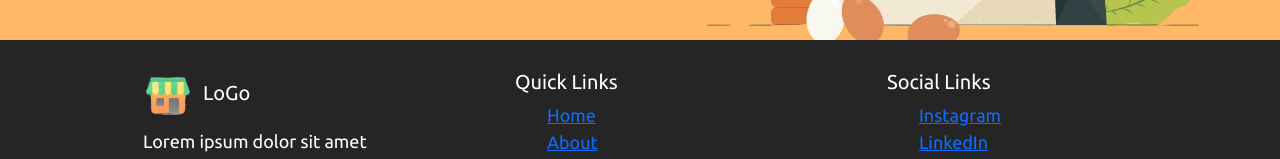
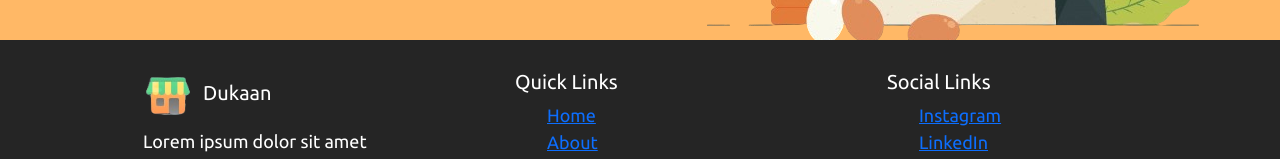
Before and after one commit to Krunaljumde24/dukaan-react-app, a React (Vite) app: page / in a window 1280 px wide. Shown: the part 528-687 px from the top of the page. Built offline with nearby package versions, Linux system fonts and the light colour scheme.

Commit message:
code changes

```diff
--- a/src/App.css
+++ b/src/App.css
@@ -3,6 +3,4 @@
 body {
   font-family: 'Ubuntu', sans-serif;
   font-size: 18px;
-
-  transition: 2;
 }
--- a/src/components/Footer/Footer.jsx
+++ b/src/components/Footer/Footer.jsx
@@ -10,7 +10,7 @@ function Footer() {
                 <div className="site-details">
                     <h5>
                         <img src={logo} className='logo' alt="logo" />
-                        LoGo
+                        Dukaan
                     </h5>
                     <p>
                         Lorem ipsum dolor sit amet consectetur, adipisicing elit.
--- a/src/main.jsx
+++ b/src/main.jsx
@@ -16,7 +16,7 @@ import AuthContextProvider from "./context/AuthContextProvider";
 const router = createBrowserRouter(
   createRoutesFromElements(
     <Route path="/" element={<App />} errorElement={<PageNotFound />}>
-      <Route path="" element={<Home />} />
+      <Route path="" element={<Home />}  />
       <Route path="about" element={<About />} />
       <Route path="contact" element={<Contact />} />
       <Route path="login" element={<Login />} />
```
